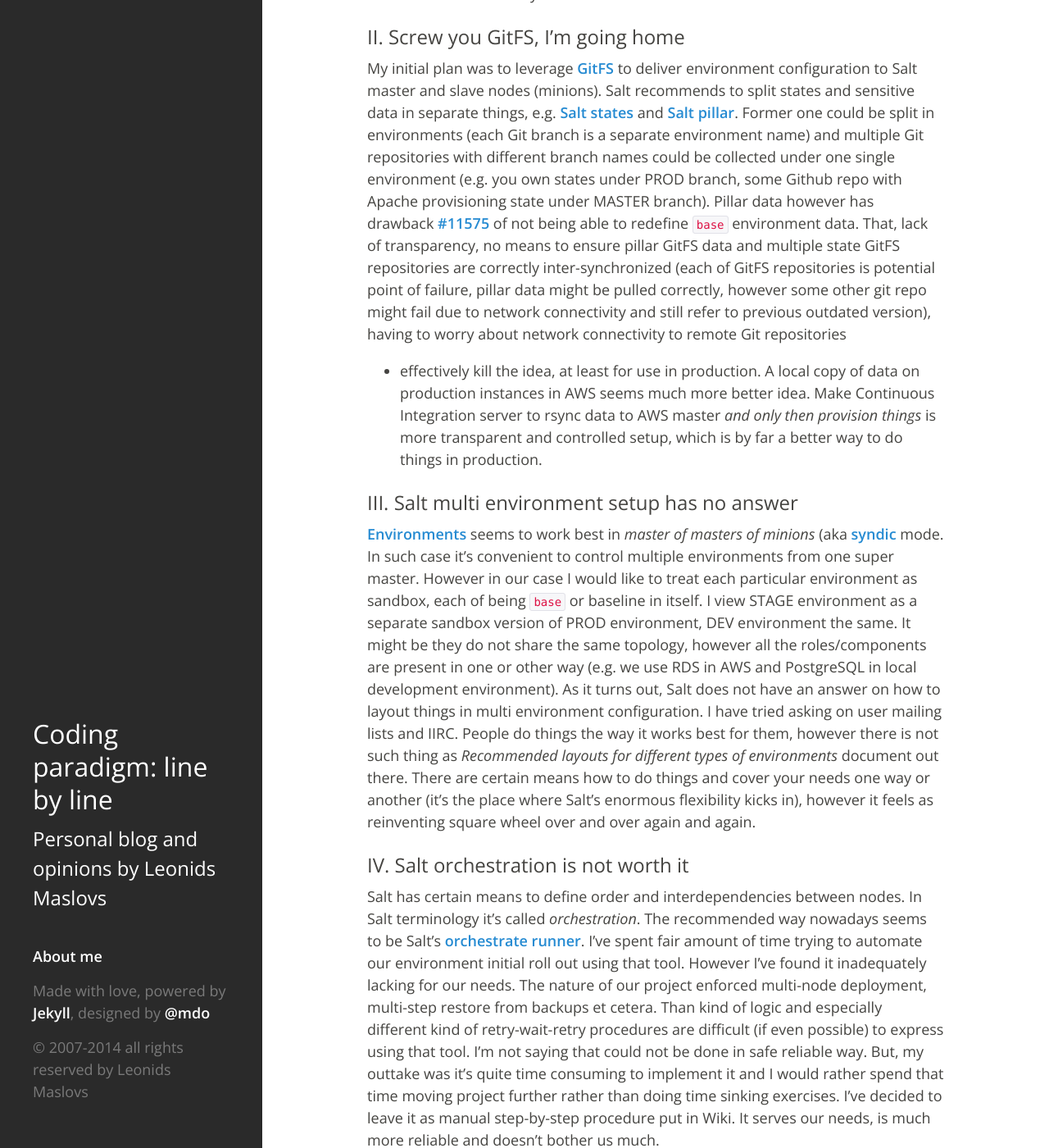
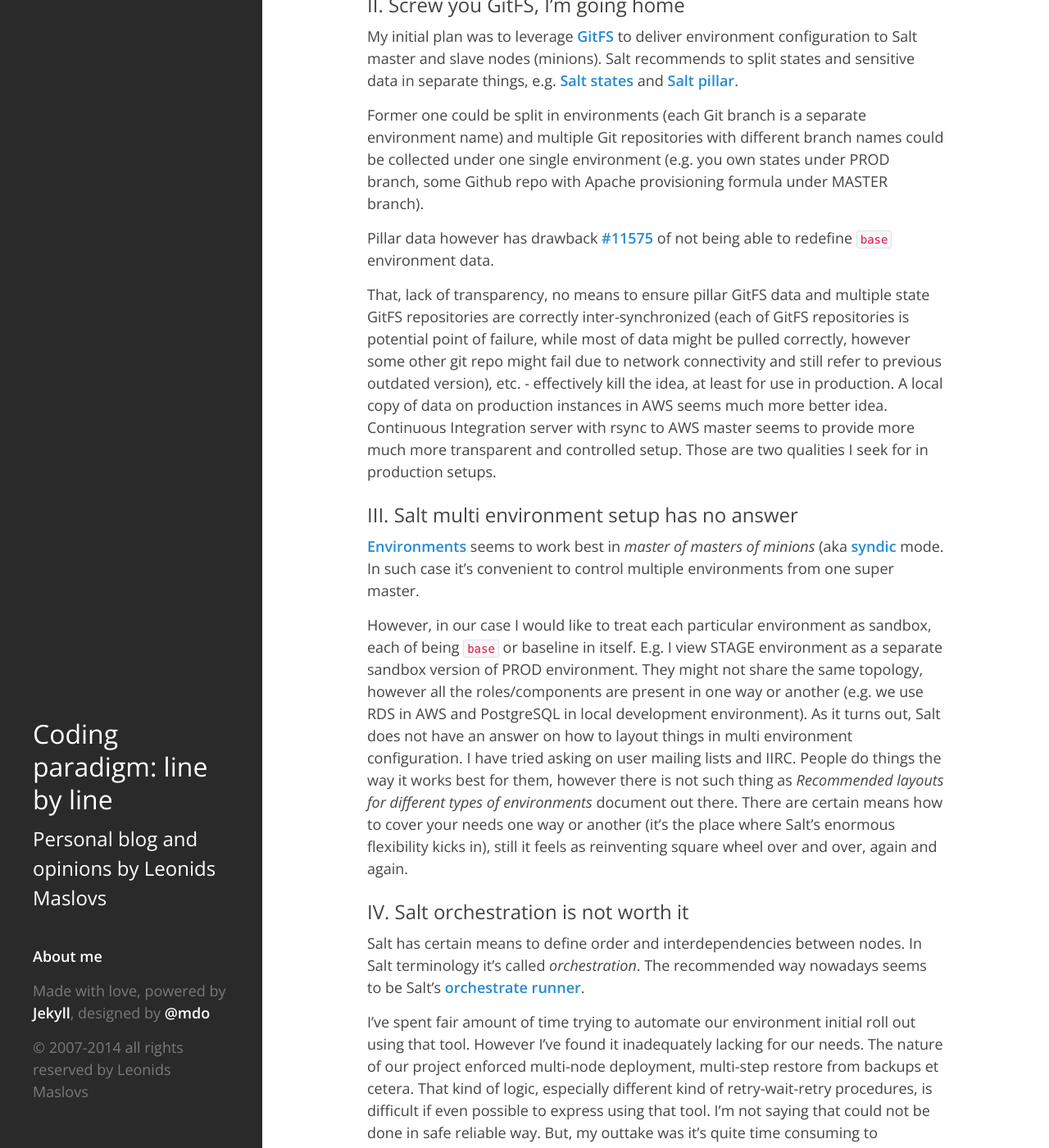
Before and after one commit to leonardinius/leonardinius.github.io, a Jekyll site: the page built from _posts/2014-08-06-devops-101-on-saltstack-example.md, in a window 1280 px wide and 1400 px high, scrolled down 7882 px. Shown: the whole window at 82% size. Built offline with Jekyll 4.4.1, drawn with Linux system fonts in a browser that asks for light colours; Markdown is read by kramdown in place of the engine named in the settings; comment, search, counter and statistics services are not loaded; some of the changed text lies outside the part shown.

Commit message:
Cleanup, wording

````diff
--- a/_posts/2014-08-06-devops-101-on-saltstack-example.md
+++ b/_posts/2014-08-06-devops-101-on-saltstack-example.md
@@ -96,10 +96,10 @@
 automated, repeatable and testable manner. It does not necessary mean
 developers perform the operations themselves.  There is still a place for
 operation guys if it needs to be there: e.g. monitoring, topology setup,
-hardware router configuration, Linux kernel parameter tuning et cetera, et
+hardware router configuration, Linux kernel parameter tuning, et cetera, et
 cetera. The DevOps scope is really about defining the framework for automation,
-testing and team internal communication.  The goal is to judiciously automate
-business enablers, reduce change delivery turnout time and minimize
+testing and team internal communication.  The goal is to **judiciously**
+automate business enablers, reduce change delivery turnout time and minimize
 _one-sysadmin-know-how_ and human error factors.
 
 ## The Goals ##
@@ -163,17 +163,17 @@
 square comparisons etc... However, those are some of criteria I was paying
 attention to:
 
- - Assess availability and readability of source code and documentation.
- - Estimate size of community and assess the level of support it provides.
- - Asses how quickly and easy is to start doing something useful.
- - Find ready to use templates, solutions OR solution repositories.
- - Locate Best Practices OR similar tutorials and their readability.
- - Assess infrastructure around the solution and community.
+ - Access to and readability of source code and documentation.
+ - Size of community and level of support it provides.
+ - How quickly and easy it is to start doing something useful.
+ - Ready to use templates, solutions OR solution repositories.
+ - Best Practices OR similar tutorial documents availability.
+ - Infrastructure around the community.
 
 Please note I was limited in time to assess tools. Therefore the results most
-likely are misdirected or single sided in one way or another. If you reader
-find my notes misleading, wrong or incomplete - please comment here. I would
-like indeed have free of charge peer review and another look into this.
+likely are misdirected or single sided in one way or another. If you, dear
+reader, find my notes misleading, wrong or incomplete - please comment here.
+I would like indeed have another look on this.
 
 ### Chef
 
@@ -181,8 +181,8 @@
 
 I think most programmers find imperative states are easy to reason about since
 it's something that they are used to do on daily basis - reading imperative
-code.  Chef has one of the richest ecosystem, lots of available modules and
-templates, AWS OpsWorks.  Chef also enables both _master - slave_ and _knife
+code. Chef has one of the richest ecosystem, lots of available modules and
+templates, AWS OpsWorks. Chef also enables both _master - slave_ and _knife
 bootstrap_ modes.
 
 **- I didn't like**
@@ -242,7 +242,7 @@
 **- I didn't like**
 
 Didn't find any kind of public playbook repository. Also I found documentation
-too brief and compact. I lacked details, complex examples and best practices
+too brief. I lacked details, complex examples and best practices
 documentation.
 
 **Discovered later** [Ansible Galaxy] [14] is publicly available playbook
@@ -258,25 +258,26 @@
 the end state of things. Some complex dynamic things could be expressed in
 state templates via [Jinja] [15] markup OR implemented as [Salt modules] [16]
 in Python programming language. To sum up, Salt provides some multi paradigm
-mix of things and it's your choice how to glue things.
+mix of things and it's your choice how to glue pieces together.
 
-I particularly liked that Salt offered [best practices and recommendations][17].
+I particularly liked that Salt offered [best practices and recommendations][17]
+document.
 
-Salt also has support of _master - slaves_, _standalone masterless_, _salt over
-ssh_, _master of master of slaves_ modes. Again, you have a choice. Salt also
-claims to support Cloud Computing resource provisioning.
+Salt also has supports _master - slaves_, _standalone masterless_, _salt over
+ssh_, _master of master of slaves_ modes. Again, you have a choice.
+
+Salt also has some sort Cloud Computing resource provisioning support.
 
 I was intrigued by fact Salt was one the most active OSS projects on Github
 last year. I've registered several documentation clarification and improvement
-issues to test it and have visited IIRC one several occasions. I have to admit
-I was astonished by level of support I received. If anyone from Salt community
-is reading this, kudos to you guys!
+issues to test it, occasionally visited IIRC and a little chat there. I have to
+admit I was astonished by level of support I received. If anyone from Salt
+community is reading this, kudos to you guys!
 
 **- I didn't like**
 
-Salt introduces a lot of it's own terminology. The amount of supported use
-cases is quite big, there is quite a lot documentation out there. No all of it
-is newcomer friendly.
+Salt introduces a lot of it's own terminology. Not all of it is newcomer
+friendly.
 
 ## The Final Choice ##
 
@@ -298,13 +299,12 @@
 
 ### I. Community and enormous velocity has it's quirks ###
 
-Salt community is huge and very vibrant. At the moment of writing [saltstack]
-[6] has 320 watchers and 3,787 stars. And 1,462 open issues. No doubt, being an
-open souce gardener [is no an easy walk] [18]. The community contribution is
+Salt community is huge and vibrant. At the moment of writing [saltstack] [6]
+has 320 watchers and 3,787 stars. **And 1,462 open issues.** No doubt, being an
+open souce gardener [is no an easy walk] [18]. The community contribution are
 easy and kindly accepted, no strict procedures, no CLA agreements and long
-formal reviews. As a result some functionality or additions might be incomplete
-in sense documentation might be incomplete or inconsistent (some particular
-page might have while other not).
+formal reviews. As a result some of functionality or documentation is
+incomplete or inconsistent.
 
 I wouldn't say it's all bad OR black and white, I believe Salt has managed to
 be in compromise sweet spot - getting maximum from community, free of charge,
@@ -314,73 +314,80 @@
 
 My initial plan was to leverage [GitFS] [19] to deliver environment
 configuration to Salt master and slave nodes (minions).  Salt recommends to
-split states and sensitive data in separate things, e.g.  [Salt states] [20]
-and [Salt pillar] [21].  Former one could be split in environments (each Git
-branch is a separate environment name) and multiple Git repositories with
-different branch names could be collected under one single environment (e.g.
-you own states under PROD branch, some Github repo with Apache provisioning
-state under MASTER branch). Pillar data however has drawback [#11575] [22] of
-not being able to redefine `base` environment data. That, lack of transparency,
-no means to ensure pillar GitFS data and multiple state GitFS repositories are
-correctly inter-synchronized (each of GitFS repositories is potential point of
-failure, pillar data might be pulled correctly, however some other git repo
-might fail due to network connectivity and still refer to previous outdated
-version), having to worry about network connectivity to remote Git repositories
-- effectively kill the idea, at least for use in production. A local copy of
-data on production instances in AWS seems much more better idea.  Make
-Continuous Integration server to rsync data to AWS master _and only then
-provision things_ is more transparent and controlled setup, which is by far
-a better way to do things in production.
+split states and sensitive data in separate things, e.g. [Salt states] [20] and
+[Salt pillar] [21].
+
+Former one could be split in environments (each Git branch is a separate
+environment name) and multiple Git repositories with different branch names
+could be collected under one single environment (e.g. you own states under PROD
+branch, some Github repo with Apache provisioning formula under MASTER
+branch).
+
+Pillar data however has drawback [#11575] [22] of not being able to redefine
+`base` environment data.
+
+That, lack of transparency, no means to ensure pillar GitFS data and multiple
+state GitFS repositories are correctly inter-synchronized (each of GitFS
+repositories is potential point of failure, while most of data might be pulled
+correctly, however some other git repo might fail due to network connectivity
+and still refer to previous outdated version), etc. - effectively kill the
+idea, at least for use in production. A local copy of data on production
+instances in AWS seems much more better idea. Continuous Integration server
+with rsync to AWS master seems to provide more much more transparent and
+controlled setup. Those are two qualities I seek for in production setups.
 
 ### III. Salt multi environment setup has no answer ###
 
 [Environments] [23] seems to  work best in _master of masters of minions_
 (aka [syndic] [24] mode. In such case it's convenient to control multiple
-environments from one super master. However in our case I would like to
-treat each particular environment as sandbox, each of being `base` or
-baseline in itself. I view STAGE environment as a separate sandbox version
-of PROD environment, DEV environment the same. It might be they do not share
-the same topology, however all the roles/components are present in one or
-other way (e.g. we use RDS in AWS and PostgreSQL in local development
-environment).  As it turns out, Salt does not have an answer on how to
-layout things in multi environment configuration. I have tried asking on
-user mailing lists and IIRC. People do things the way it works best for
-them, however there is not such thing as _Recommended layouts for different
-types of environments_ document out there. There are certain means how to do
-things and cover your needs one way or another (it's the place where Salt's
-enormous flexibility kicks in), however it feels as reinventing square wheel
-over and over again and again.
+environments from one super master.
+
+However, in our case I would like to treat each particular environment as
+sandbox, each of being `base` or baseline in itself. E.g. I view STAGE
+environment as a separate sandbox version of PROD environment. They might not
+share the same topology, however all the roles/components are present in one
+way or another (e.g. we use RDS in AWS and PostgreSQL in local development
+environment). As it turns out, Salt does not have an answer on how to layout
+things in multi environment configuration. I have tried asking on user mailing
+lists and IIRC. People do things the way it works best for them, however there
+is not such thing as _Recommended layouts for different types of environments_
+document out there. There are certain means how to cover your needs one way or
+another (it's the place where Salt's enormous flexibility kicks in), still it
+feels as reinventing square wheel over and over, again and again.
 
 ### IV. Salt orchestration is not worth it ###
 
-Salt has certain means to define order and interdependencies between nodes.  In
+Salt has certain means to define order and interdependencies between nodes. In
 Salt terminology it's called _orchestration_. The recommended way nowadays
-seems to be Salt's [orchestrate runner] [25].  I've spent fair amount of time
-trying to automate our environment initial roll out using that tool. However
-I've found it inadequately lacking for our needs. The nature of our project
-enforced multi-node deployment, multi-step restore from backups et cetera. Than
-kind of logic and especially different kind of retry-wait-retry procedures are
-difficult (if even possible) to express using that tool. I'm not saying that
-could not be done in safe reliable way.  But, my outtake was it's quite time
-consuming to implement it and I would rather spend that time moving project
-further rather than doing time sinking exercises. I've decided to leave it as
-manual step-by-step procedure put in Wiki. It serves our needs, is much more
-reliable and doesn't bother us much.
+seems to be Salt's [orchestrate runner] [25].
+
+I've spent fair amount of time trying to automate our environment initial roll
+out using that tool. However I've found it inadequately lacking for our needs.
+The nature of our project enforced multi-node deployment, multi-step restore
+from backups et cetera. That kind of logic, especially different kind of
+retry-wait-retry procedures, is difficult if even possible to express using
+that tool. I'm not saying that could not be done in safe reliable way. But, my
+outtake was it's quite time consuming to implement it and I would rather spend
+that time moving project further rather than staying still and doing time
+sinking exercises. I've decided to leave it as manual step-by-step procedure
+put in Wiki. It serves our needs, is much more reliable and doesn't bother us
+much.
 
 ### V. Salt Cloud provisioning is insufficient ###
 
-[Salt Cloud] [26] is Salt way of how to describe and launch nodes (minions) on
-different target Cloud Computing providers.  The list of supported providers
-covers most of mainstream cargo providers out there. Initially I've tried to
-leverage node configuration to Salt Cloud, to keep all things one uniformed
-way.  However I soon had a lot of questions with no answer: how to describe
-[VPC] [27], how to define security groups et cetera, et cetera. I have found
-Salt Cloud inadequately lacking for my needs and not documented well enough
-(e.g.  I've discovered some pieces of functionality from issue tracker, not
-from official documentation). Salt Cloud might be a nice tool for more simple
-use cases, e.g. to launch several nodes outside of VPC, no Elastic Load
-Balancer and no AutoScale groups, however we decided we will use different
-solutions more suited for our needs.
+[Salt Cloud] [26] is Salt's way of how to describe and launch nodes (minions)
+on different target Cloud Computing providers. The list of supported providers
+covers most of mainstream cargo providers out there.
+
+Initially I've tried to leverage node configuration to Salt Cloud, to keep
+things in one uniformed way. However I soon had a lot of questions with no
+answer: how to describe [VPC] [27], how to define security groups et cetera, et
+cetera. I have found Salt Cloud inadequately lacking for my needs and not
+documented well enough (e.g. I've discovered some pieces of functionality from
+issue tracker, not from official documentation). Salt Cloud might be a handy
+tool for different use cases, e.g. to launch several nodes outside of VPC, no
+Elastic Load Balancer and no AutoScale groups, however we decided we will use
+different solutions more suited for our needs.
 
 ## What worked well ##
 
@@ -411,23 +418,20 @@
  - The support of stack [updates] [33] <br/>
    You modify AWS CloudFormation JSON template file and in most cases AWS is
    able to use it as new state to stack into (you still need to read each
-   particular resource documentation to see whether the resource suports the
-   update operation and what does it mean in each particular case). In real
-   life it means you could control the amount of EC2 instances, security groups
-   rules, all the bits of your particular environment (AWS CloudFormation
-   Stack) from the same versioned, stored in VCS definition.
+   particular resource documentation to see whether the resource supports the
+   update operation and what does it mean in each particular case).
 
  - Last, but not least - Atomicity of operations and treating stack as whole<br/>
    It either updates fully, or not. It isn't stuck in the middle (at least it
    shouldn't). And if something went wrong, the whole update could be
    cancelled. I also found _wholism_ quite useful during early prototype phase.
-   I could easily create POC environment, play with it for a while and then
-   drop it completely with all associated resources. Very handy.
+   I would create POC environment, play with it for a while and then drop it
+   completely with all associated resources. Very handy.
 
-At the moment we use hand-crafted AWS CloudFormation templates, mostly from the
-control point of view. We wanted to keep it as simple and plain as possible,
-with as little intermediate transformation, magic or whatever else involved in
-the middle.
+At the moment of writing we use hand-crafted AWS CloudFormation templates,
+mostly from the control point of view. We wanted to keep it as simple and plain
+as possible, with as little intermediate transformation, magic or whatever else
+involved in the middle.
 
 Having said that, we are keeping eyes on alternative approaches, such as:
 
@@ -452,10 +456,10 @@
 In our case we use roles as means of specify resource location and as service
 discovery starting point.
 
-We don't auto generate top files, instead we define that each particular role
-means in THIS particular environment: e.g. single node LDAP in STAGE might
-become Active-Active LDAP SyncReplica in PROD. We do assign roles to instances
-via EC2 [UserData] [35] (in CloudFormation templates), e.g.
+We assign roles to instances via EC2 [UserData] [35] (in CloudFormation
+templates). We don't auto generate top files, instead we define that each
+particular role means in THIS particular environment (single node LDAP in STAGE
+might become Active-Active LDAP SyncReplica in PROD), e.g.
 
 ```yaml
 ...
@@ -526,13 +531,14 @@
 I'm not sure it's the best layout out there, but it works for us. Bear in mind
 that our salt universe might be considered small and simple enough. We
 definitely don't have hundreds of minions and thousands of services to
-provision, just a handful ten or so.
+provision, just a handful ten or so. So, I suspect we would come to different
+conclusion with different scale level.
 
 ## Personal takeout ##
 
 **Update** I've made a decision to time limit myself on this post and it's
-scope. So, instead of expanding on this paragraph I will limit myself to simple
-plain bullet points with no explanations whatsoever.
+scope. So, instead of expanding on this I will limit myself to simple plain
+bullet points with no explanations whatsoever.
 
  - **Automation saves huge amount of time**
 
````
Also changed, not shown: other parts of _posts/2014-08-06-devops-101-on-saltstack-example.md (+19 -18 lines).
